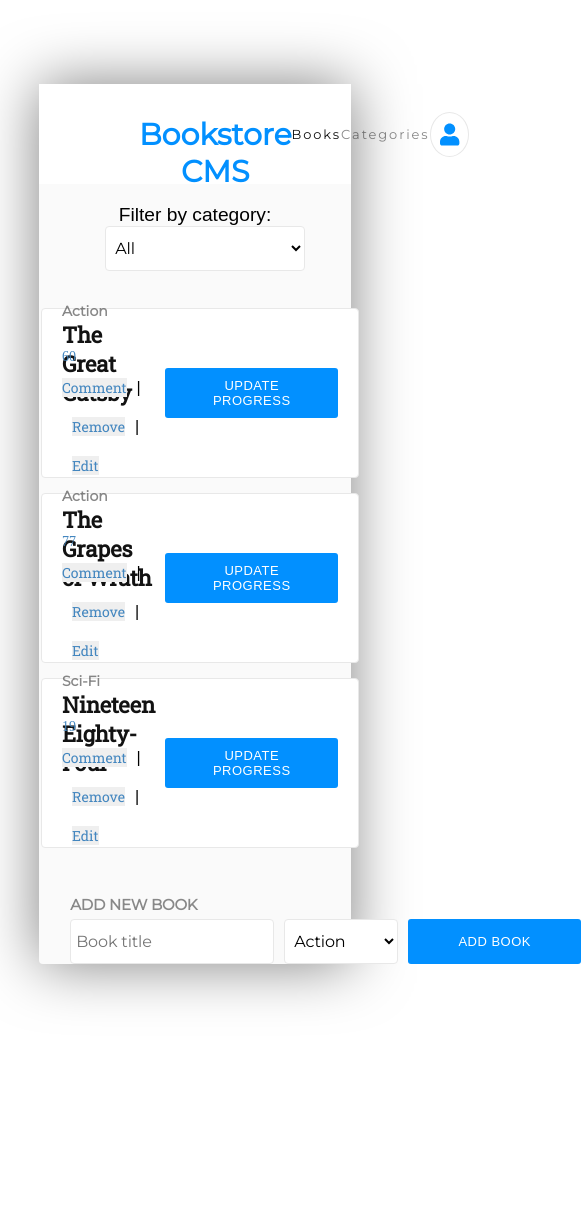
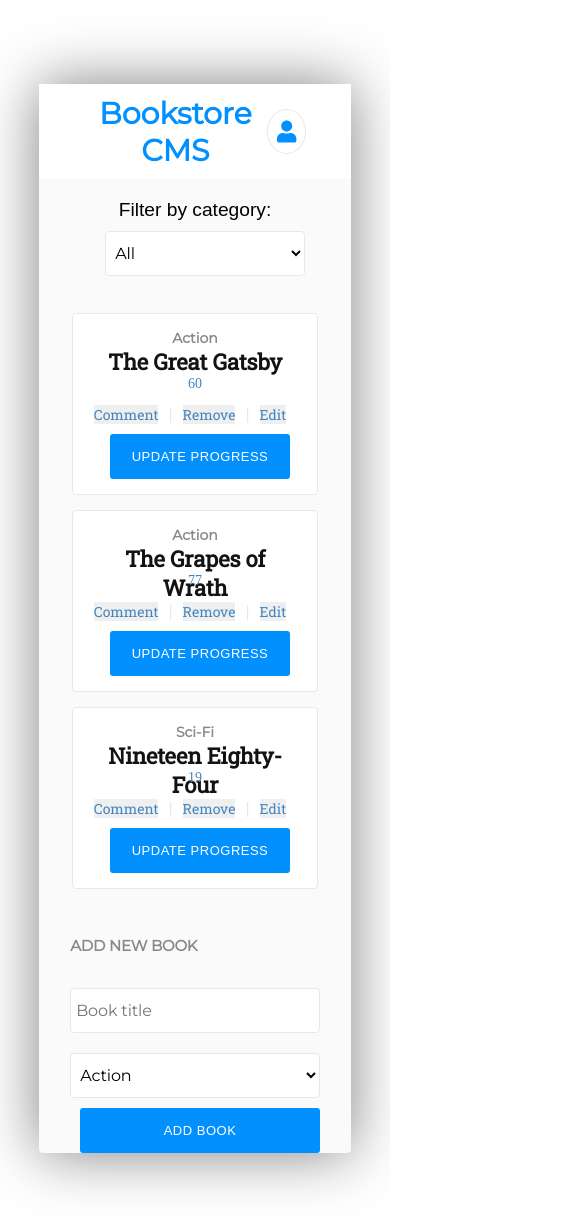
Before and after one commit to kvnlay/magic-bookstore, a React (Create React App) app: page / in a window 390 px wide. Shown: the top 1230 px of the page, 581 px wide, since content can reach past the window. Before the commit the page ends 1064 px from the top, so only its background shows below. Built offline with nearby package versions, Linux system fonts and the light colour scheme.

Commit message:
Update styles

```diff
--- a/src/components/App.css
+++ b/src/components/App.css
@@ -32,7 +32,6 @@ body {
 
 .book {
   width: 100%;
-  height: 170px;
   border-radius: 4px;
   margin: 15px auto;
   padding: 15px 20px;
@@ -46,8 +45,8 @@ body {
 /* =================== Panel styles ==================*/
 
 .panel {
+  height: 95px;
   width: 100%;
-  height: 95px;
   background-color: #ffffff;
   display: flex;
   justify-content: space-between;
@@ -55,7 +54,6 @@ body {
 }
 
 .logo {
-  height: 37px;
   font-family: 'Montserrat', sans-serif;
   font-size: 30px;
   font-weight: bold;
@@ -70,7 +68,6 @@ body {
   display: flex;
   justify-content: space-between;
   align-items: center;
-  flex: 1;
 }
 
 .panel-icon {
@@ -190,6 +187,10 @@ body {
   color: #4386bf;
 }
 
+.btn-row {
+  color: #e8e8e8;
+}
+
 /* ============= Book form =======================*/
 
 .add-form {
@@ -245,6 +246,7 @@ form button {
 /* ============== filter styles ==================*/
 #filter {
   margin-left: 20px;
+  margin-top: 10px;
 }
 
 .category-filter {
@@ -262,3 +264,30 @@ form button {
 .category-filter select {
   width: 80%;
 }
+
+@media screen and (max-width: 768px) {
+  .panel {
+    padding: 25px 45px;
+  }
+
+  form {
+    flex-direction: column;
+  }
+
+  form input[name="title"],
+  form select {
+    flex: none;
+    margin: 10px 0;
+  }
+
+  .book {
+    flex-direction: column;
+    justify-content: center;
+    align-items: center;
+  }
+
+  .details {
+    text-align: center;
+  }
+
+}
--- a/src/components/Nav.js
+++ b/src/components/Nav.js
@@ -9,12 +9,12 @@ const Nav = () => (
       <h1 className="logo">
           Bookstore CMS
       </h1>
-      <p className="panel-book">
+      {/* <p className="panel-book">
           Books
       </p>
       <p className="panel-cat">
           Categories
-      </p>
+      </p> */}
     </div>
     <div className="panel-icon">
       <FontAwesomeIcon icon={faUser} className="profile-icon" />
```
Also changed, not shown: 1 other file (tests, documents, lock files or other folders).
